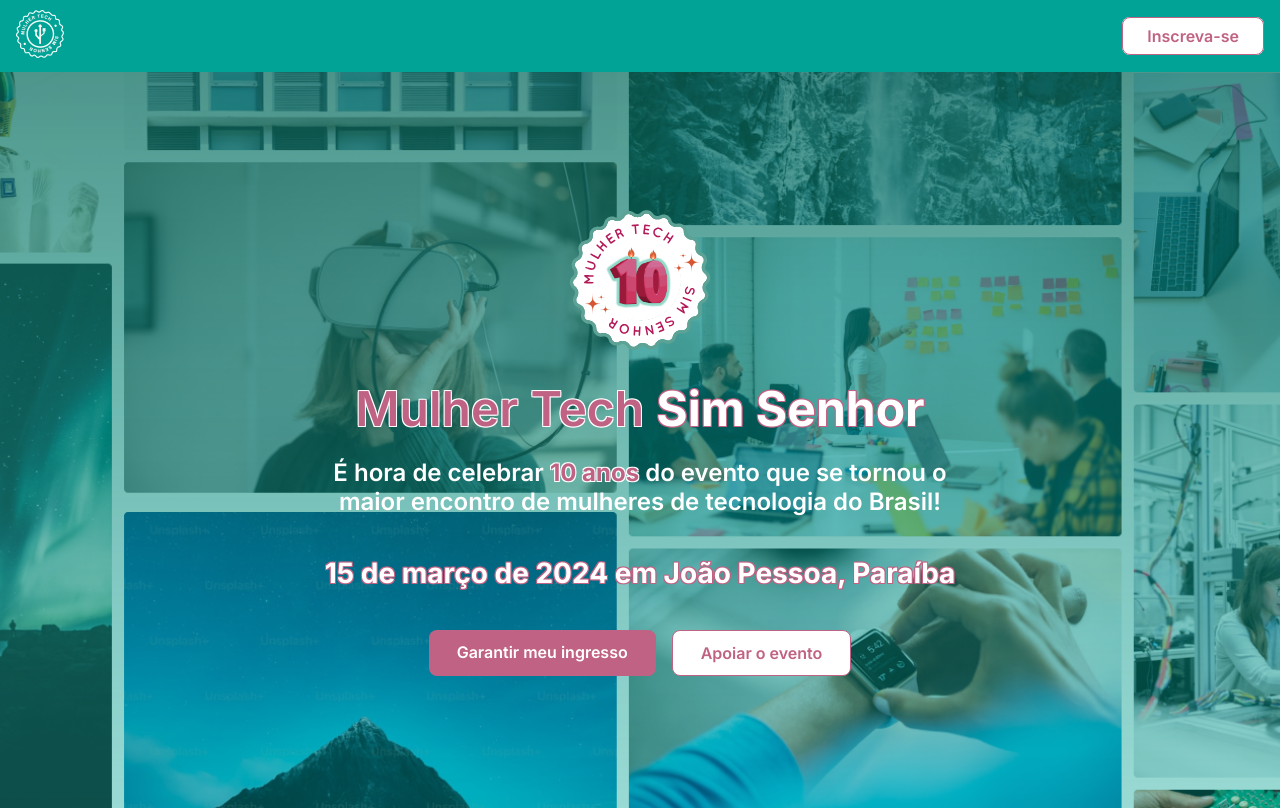
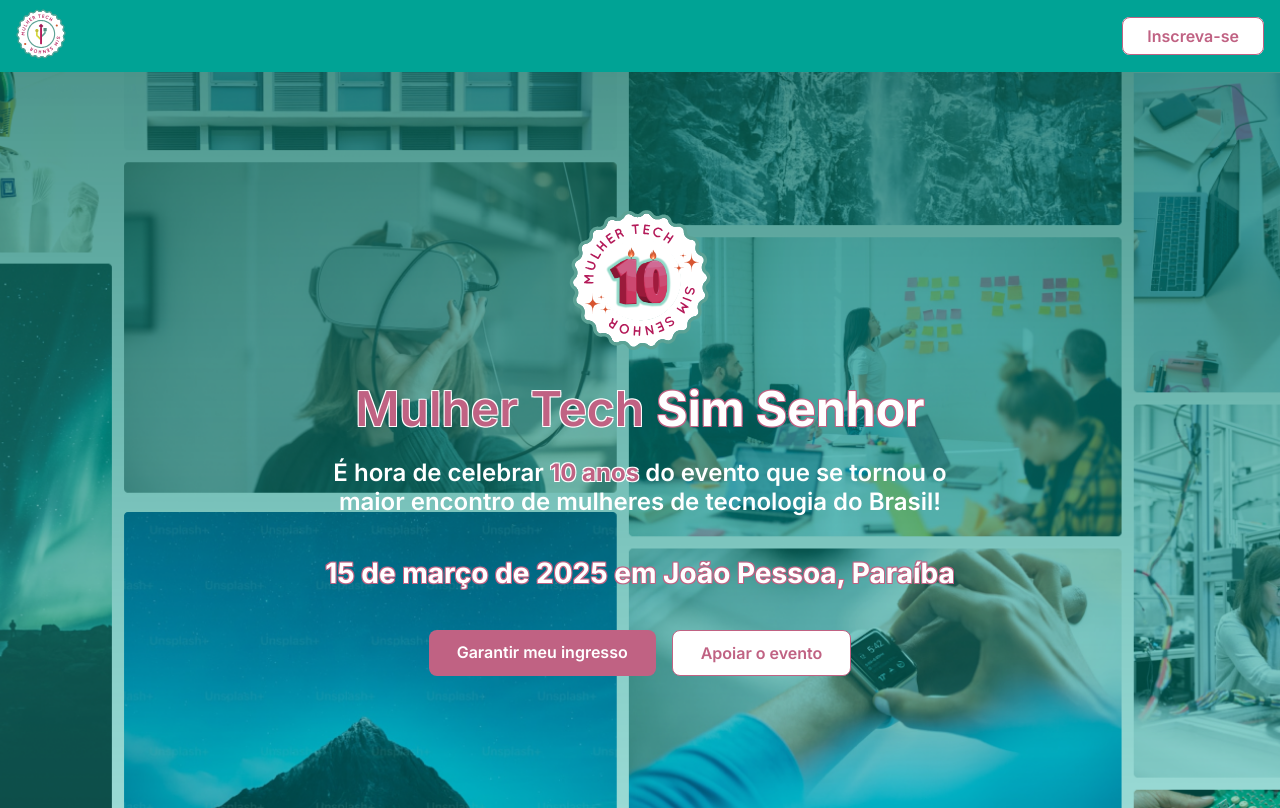
Before and after one commit to mulhertechsimsr/2025, an Angular app: page / in a window 1280 px wide. Built offline with nearby package versions, Linux system fonts and the light colour scheme.

Commit message:
corrigindo data

```diff
--- a/src/app/components/navbar/navbar.component.html
+++ b/src/app/components/navbar/navbar.component.html
@@ -1,6 +1,6 @@
 <div class="navbar">
     <div class="img">
-        <img src="assets/logo-mtss-vazada.png" alt="logo" class="logo">
+        <img src="assets/logo-mtss-tradicional.svg" width="50px" alt="logo" class="logo">
     </div>
     <div class="button">
         <a class="btn">Inscreva-se</a>
--- a/src/app/page/header/header.component.html
+++ b/src/app/page/header/header.component.html
@@ -8,7 +8,7 @@
             <div class="text">
                 <h1 class="title">Mulher Tech <strong>Sim Senhor</strong></h1>
                 <h2 class="subtitle">É hora de celebrar <strong>10 anos</strong> do evento que se tornou o maior encontro de mulheres de tecnologia do Brasil!</h2>
-                <p>15 de março de 2024 em João Pessoa, Paraíba</p>
+                <p>15 de março de 2025 em João Pessoa, Paraíba</p>
             </div>
             <div class="button">
                 <a class="btn primary" href="">Garantir meu ingresso</a>
--- a/src/index.html
+++ b/src/index.html
@@ -2,10 +2,10 @@
 <html lang="en">
 <head>
   <meta charset="utf-8">
-  <title>2025</title>
+  <title>Mulher Tech Sim Senhor</title>
   <base href="/">
   <meta name="viewport" content="width=device-width, initial-scale=1">
-  <link rel="icon" type="image/x-icon" href="favicon.ico">
+  <link rel="icon" type="image/x-icon" href="assets/logo-mtss-tradicional.png">
 </head>
 <body>
   <app-root></app-root>
```
Also changed, not shown: src/assets/logo-mtss-tradicional.png (added), src/assets/logo-mtss-tradicional.svg (added).
